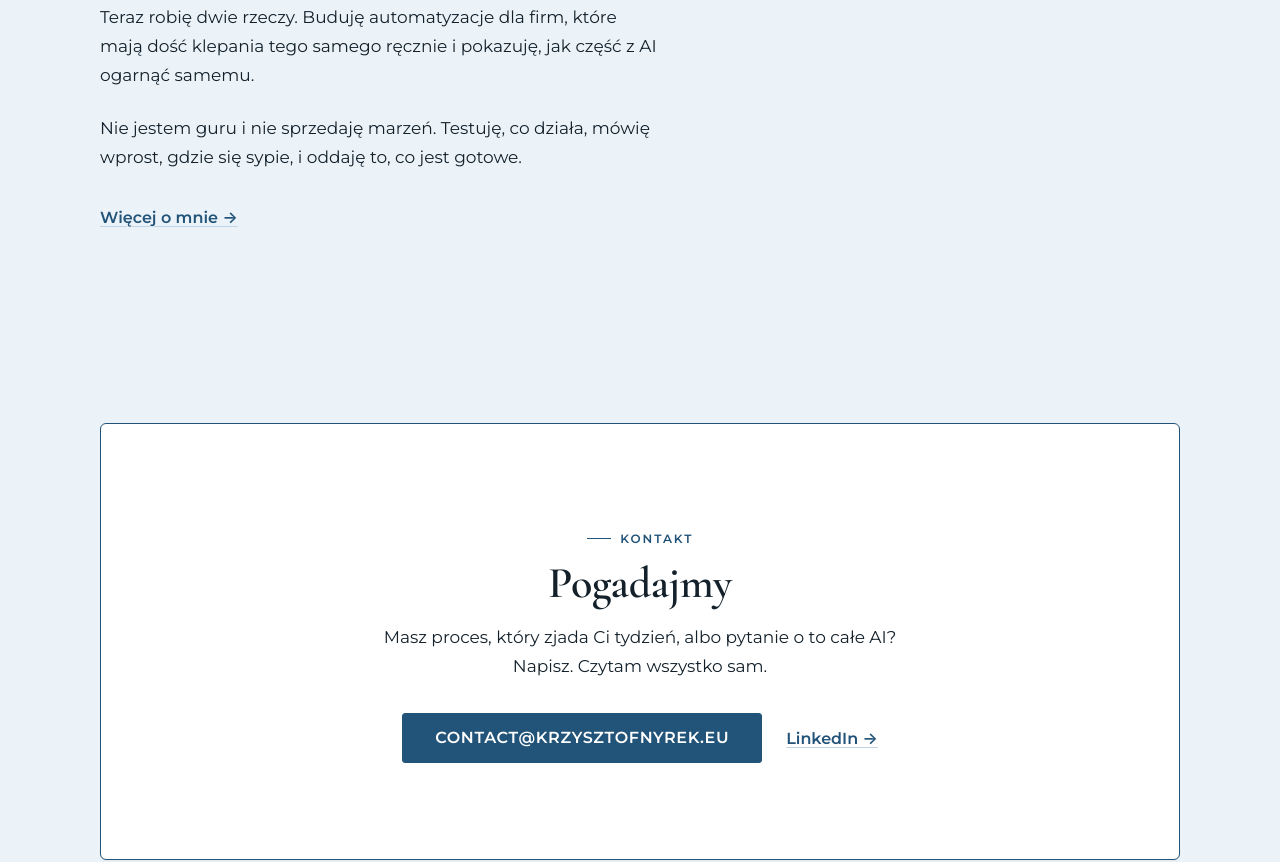
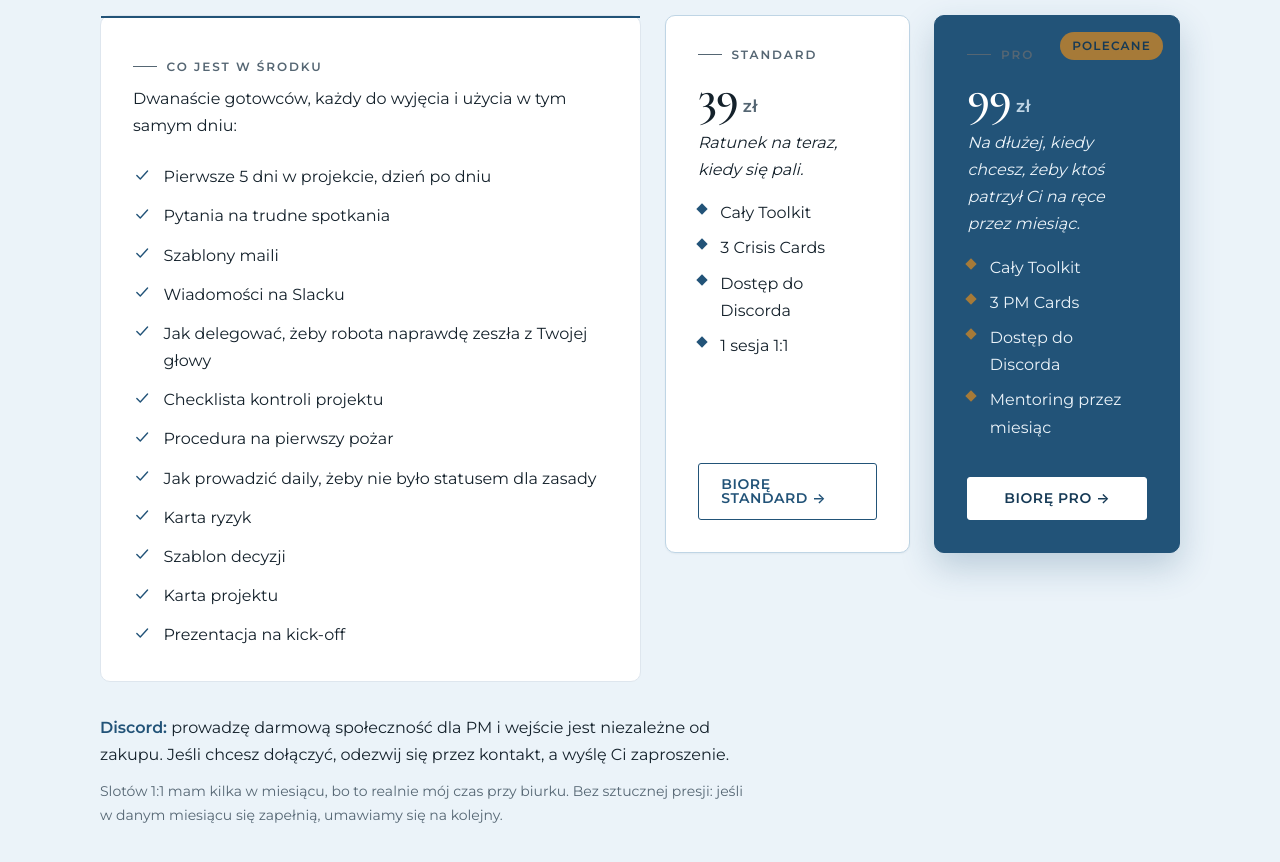
Before and after one commit to KrzysztofNyrek/brand-hub, an Astro site: page /pl in a window 1280 px wide. Shown: the part 3507-4369 px from the top of the page. Built offline with nearby package versions, Linux system fonts and the light colour scheme; Astro itself is replaced by a stand-in of ours.

Commit message:
feat: sekcja PM Crisis Toolkit na stronie PL (krzysztofnyrek.pl)
Dodaje polke sprzedazowa PM Crisis Toolkit na hub marki PM (gate isPl = tylko PL).
Dwie karty: Standard 39 zl (1 sesja 1:1) i PRO 99 zl (mentoring miesieczny) jako
kotwica, CTA do Stripe, darmowy Discord, 12 komponentow toolkitu. Domyka luke:
dom marki PM nie mial produktu mimo startu kampanii 04.08 (D88).

Co-Authored-By: Claude Opus 4.8 (1M context) <noreply@anthropic.com>

```diff
--- a/src/components/HubHome.astro
+++ b/src/components/HubHome.astro
@@ -6,6 +6,7 @@ import Hub from '../layouts/Hub.astro';
 import Hero from './Hero.astro';
 import Doors from './Doors.astro';
 import Authority from './Authority.astro';
+import Toolkit from './Toolkit.astro';
 import AboutTeaser from './AboutTeaser.astro';
 import BlogTeaser from './BlogTeaser.astro';
 import Contact from './Contact.astro';
@@ -26,6 +27,7 @@ const meta = isPl
   <Hero lang={lang} />
   <Doors lang={lang} />
   <Authority lang={lang} />
+  {isPl && <Toolkit lang={lang} />}
   <AboutTeaser lang={lang} />
   {!isPl && <BlogTeaser />}
   <Contact lang={lang} />
--- /dev/null
+++ b/src/components/Toolkit.astro
@@ -0,0 +1,179 @@
+---
+// PM CRISIS TOOLKIT — sekcja sprzedażowa (marka osobista PM, strona PL).
+// Wzorzec DS mirrorowany z Doors/Authority: eyebrow + section-head, lista wartości
+// toolkitu, dwie karty cenowe (Standard biała / PRO navy „polecana" — kotwica),
+// linia o Discordzie + uczciwa uwaga o slotach 1:1. Renderowana TYLKO na PL
+// (gate w HubHome), stąd copy PL. CTA → Stripe (link out, target/rel jak Amazon).
+const { lang = 'pl' } = Astro.props;
+
+// Linki płatności (Stripe Payment Links — dostarczone przez K).
+const STANDARD_URL = 'https://buy.stripe.com/cNi4gzeE9grE6Gq1iQ97G00';
+const PRO_URL      = 'https://buy.stripe.com/cNi6oHbrXgrE6Gq7He97G01';
+
+// Rdzeń toolkitu — dwanaście gotowców (native jargon PM).
+const items = [
+  'Pierwsze 5 dni w projekcie, dzień po dniu',
+  'Pytania na trudne spotkania',
+  'Szablony maili',
+  'Wiadomości na Slacku',
+  'Jak delegować, żeby robota naprawdę zeszła z Twojej głowy',
+  'Checklista kontroli projektu',
+  'Procedura na pierwszy pożar',
+  'Jak prowadzić daily, żeby nie było statusem dla zasady',
+  'Karta ryzyk',
+  'Szablon decyzji',
+  'Karta projektu',
+  'Prezentacja na kick-off',
+];
+---
+<section id="toolkit" class="section-pad toolkit">
+  <div class="container">
+    <header class="section-head">
+      <span class="eyebrow">PM Crisis Toolkit</span>
+      <h2 class="h2">Zestaw ratunkowy dla PM wrzuconego w projekt w ogniu</h2>
+      <p class="section-lead">Jeśli właśnie przejąłeś projekt, który się pali, nie potrzebujesz kolejnego kursu. Potrzebujesz gotowców, które odpalasz od razu, i to jest dokładnie to, co tu dostajesz.</p>
+    </header>
+
+    <div class="tk-layout">
+      <!-- rdzeń: co jest w toolkicie -->
+      <article class="tk-core">
+        <span class="eyebrow eyebrow--muted">Co jest w środku</span>
+        <p class="tk-core-lead">Dwanaście gotowców, każdy do wyjęcia i użycia w tym samym dniu:</p>
+        <ul class="tk-list">
+          {items.map((it) => (
+            <li class="tk-item">
+              <span class="tk-item-mark" aria-hidden="true">
+                <svg viewBox="0 0 24 24" fill="none" stroke="currentColor" stroke-width="1.8" stroke-linecap="round" stroke-linejoin="round"><path d="m5 12.5 4.5 4.5L19 6.5"/></svg>
+              </span>
+              <span class="tk-item-txt">{it}</span>
+            </li>
+          ))}
+        </ul>
+      </article>
+
+      <!-- dwie karty cenowe -->
+      <div class="tk-cards">
+        <!-- Standard 39 zł — biała karta -->
+        <article class="door-card door-card--learn tk-plan">
+          <span class="eyebrow eyebrow--muted tk-plan-tier">Standard</span>
+          <div class="tk-price"><span class="tk-price-num">39</span><span class="tk-price-cur">zł</span></div>
+          <p class="tk-plan-sub">Ratunek na teraz, kiedy się pali.</p>
+          <ul class="tk-plan-feats">
+            <li>Cały Toolkit</li>
+            <li>3 Crisis Cards</li>
+            <li>Dostęp do Discorda</li>
+            <li>1 sesja 1:1</li>
+          </ul>
+          <div class="tk-plan-cta">
+            <a class="btn-secondary" href={STANDARD_URL} target="_blank" rel="noopener">Biorę Standard →</a>
+          </div>
+        </article>
+
+        <!-- PRO 99 zł — panel navy, wyróżniony (kotwica) -->
+        <article class="door-card door-card--do tk-plan tk-plan--pro">
+          <span class="tk-badge">Polecane</span>
+          <span class="eyebrow eyebrow--muted tk-plan-tier">PRO</span>
+          <div class="tk-price"><span class="tk-price-num">99</span><span class="tk-price-cur">zł</span></div>
+          <p class="tk-plan-sub">Na dłużej, kiedy chcesz, żeby ktoś patrzył Ci na ręce przez miesiąc.</p>
+          <ul class="tk-plan-feats">
+            <li>Cały Toolkit</li>
+            <li>3 PM Cards</li>
+            <li>Dostęp do Discorda</li>
+            <li>Mentoring przez miesiąc</li>
+          </ul>
+          <div class="tk-plan-cta">
+            <a class="btn-primary" href={PRO_URL} target="_blank" rel="noopener">Biorę PRO →</a>
+          </div>
+        </article>
+      </div>
+    </div>
+
+    <!-- Discord + uczciwa uwaga o 1:1 -->
+    <div class="tk-notes">
+      <p class="tk-note">
+        <span class="tk-note-key">Discord:</span> prowadzę darmową społeczność dla PM i wejście jest niezależne od zakupu. Jeśli chcesz dołączyć, odezwij się przez kontakt, a wyślę Ci zaproszenie.
+      </p>
+      <p class="tk-note tk-note--muted">
+        Slotów 1:1 mam kilka w miesiącu, bo to realnie mój czas przy biurku. Bez sztucznej presji: jeśli w danym miesiącu się zapełnią, umawiamy się na kolejny.
+      </p>
+    </div>
+  </div>
+</section>
+
+<style>
+  .tk-layout { display: grid; gap: var(--space-lg); }
+
+  /* rdzeń: co jest w toolkicie */
+  .tk-core {
+    position: relative;
+    background: var(--bg-surface); border: var(--hairline);
+    border-radius: var(--radius-lg); padding: var(--space-xl);
+  }
+  .tk-core::before { content: ""; position: absolute; inset: 0 0 auto 0; height: 2px; background: var(--color-signal); }
+  .tk-core .eyebrow { margin-bottom: var(--space-sm); }
+  .tk-core-lead { margin: 0 0 var(--space-lg); color: var(--text-strong); max-width: 52ch; }
+  .tk-list { list-style: none; margin: 0; padding: 0; display: grid; gap: var(--space-sm); }
+  .tk-item { display: flex; gap: var(--space-sm); align-items: flex-start; }
+  .tk-item-mark { flex: 0 0 auto; color: var(--color-signal); margin-top: 0.15rem; }
+  .tk-item-mark svg { width: 1.15rem; height: 1.15rem; display: block; }
+  .tk-item-txt { color: var(--text-strong); }
+
+  /* karty cenowe */
+  .tk-cards { display: grid; gap: var(--space-lg); align-items: stretch; }
+  .tk-plan { display: flex; flex-direction: column; }
+  .tk-plan .tk-plan-tier { margin-bottom: var(--space-sm); }
+  .tk-plan--pro { position: relative; }
+
+  .tk-badge {
+    position: absolute; top: var(--space-md); right: var(--space-md);
+    font-family: var(--font-utility);
+    font-size: var(--fs-caption); font-weight: 600; letter-spacing: 0.1em;
+    text-transform: uppercase;
+    color: var(--navy-800); background: var(--color-brass);
+    padding: var(--space-2xs) var(--space-sm); border-radius: var(--radius-pill);
+  }
+
+  .tk-price { display: flex; align-items: baseline; gap: 0.3rem; margin-bottom: var(--space-xs); }
+  .tk-price-num {
+    font-family: var(--font-display); font-size: 3rem; line-height: 1;
+    font-weight: 600; letter-spacing: -0.01em; color: var(--text-strong);
+  }
+  .tk-price-cur {
+    font-family: var(--font-utility); font-size: var(--fs-body-lg);
+    font-weight: 600; letter-spacing: 0.02em; color: var(--text-muted);
+  }
+  .door-card--do .tk-price-num { color: var(--color-white); }
+  .door-card--do .tk-price-cur { color: var(--navy-200); }
+
+  .tk-plan-sub { margin: 0 0 var(--space-md); color: var(--text-strong); font-style: italic; }
+  .door-card--do .tk-plan-sub { color: var(--text-on-inverse); }
+
+  .tk-plan-feats { list-style: none; margin: 0 0 var(--space-lg); padding: 0; display: grid; gap: var(--space-xs); }
+  .tk-plan-feats li { position: relative; padding-left: 1.4rem; color: var(--text-strong); }
+  .tk-plan-feats li::before {
+    content: ""; position: absolute; left: 0; top: 0.62em;
+    width: 0.5rem; height: 0.5rem; transform: translateY(-50%) rotate(45deg);
+    background: var(--color-signal);
+  }
+  .door-card--do .tk-plan-feats li { color: var(--text-on-inverse); }
+  .door-card--do .tk-plan-feats li::before { background: var(--color-brass); }
+
+  .tk-plan-cta { margin-top: auto; padding-top: var(--space-sm); }
+  .tk-plan-cta .btn-primary, .tk-plan-cta .btn-secondary { width: 100%; justify-content: center; }
+  /* PRO na navy: odwrócenie primary (biały przycisk na ciemnym panelu) — spójne z Doors A */
+  .door-card--do .btn-primary { background: var(--color-white); color: var(--navy-800); border-color: var(--color-white); }
+  .door-card--do .btn-primary:hover { background: var(--navy-050); border-color: var(--navy-050); box-shadow: none; }
+
+  /* Discord + 1:1 */
+  .tk-notes { margin-top: var(--space-xl); display: grid; gap: var(--space-sm); max-width: 62ch; }
+  .tk-note { margin: 0; color: var(--text-strong); }
+  .tk-note--muted { color: var(--text-muted); font-size: var(--fs-small); }
+  .tk-note-key { font-weight: 600; color: var(--color-signal); }
+
+  @media (min-width: 720px) {
+    .tk-cards { grid-template-columns: 1fr 1fr; }
+  }
+  @media (min-width: 980px) {
+    .tk-layout { grid-template-columns: 1.05fr 1fr; align-items: start; }
+  }
+</style>
```
